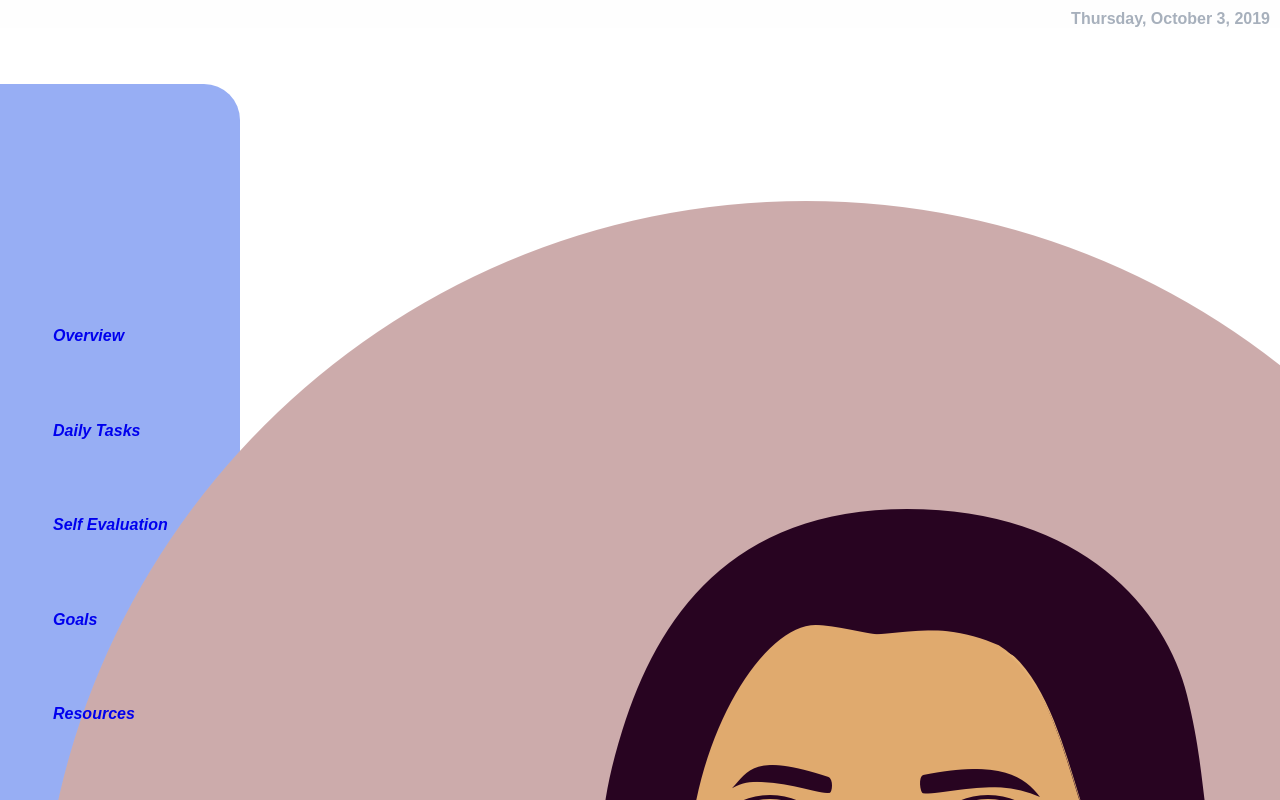
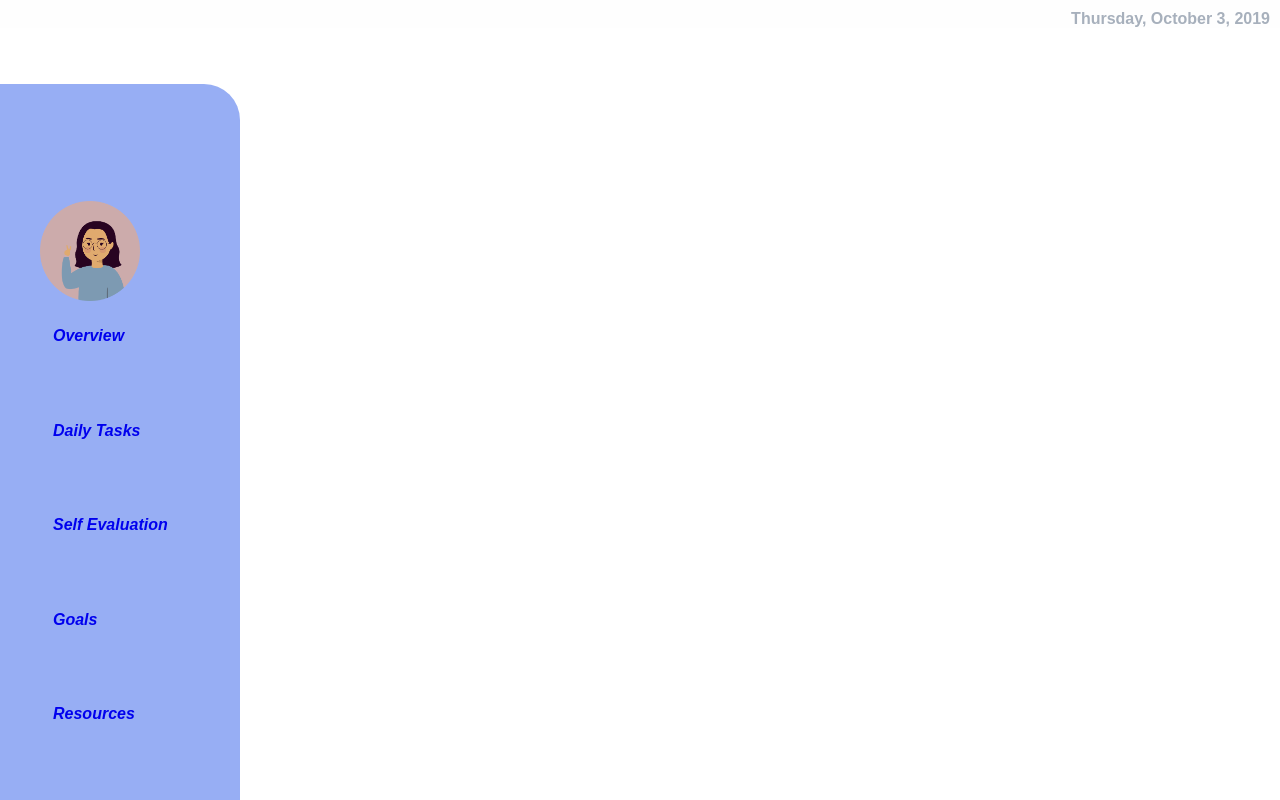
Before and after one commit to jerinraisa/cl-dashboard, a React (Create React App) app: page / in a window 1280 px wide. Built offline with nearby package versions, Linux system fonts and the light colour scheme.

Commit message:
icon image

```diff
--- a/src/components/Navigation.jsx
+++ b/src/components/Navigation.jsx
@@ -2,7 +2,7 @@ import React from "react";
 import { Route, Link, BrowserRouter as Router } from "react-router-dom";
 import { Pages } from "./pages/pages.js";
 import styled from "styled-components";
-import Logo from "../assets/icon.png";
+import Logo from "../assets/logo2.png";
 
 const Container = styled.div`
   display: flex;
@@ -38,13 +38,14 @@ const NavWrapper = styled.div`
   font-weight: 800
   font-size: 1em;
   border-radius: 0px 36px 0px 0px;
-  z-index: -10;
 `;
 
-const IconImage = {
+const IconImage = styled.img`
   display: "flex",
-  alignItems: "center"
-};
+  alignItems: "left"
+  max-width: 100px;
+  max-height: 100px;
+`;
 
 const ImgContainer = styled.div`
   display: "flex",
@@ -100,7 +101,7 @@ class Navigation extends React.Component {
             <h1>{this.state.title}</h1>
             <NavWrapper>
               <ImgContainer>
-                <img src={Logo} className="IconImage" />
+                <IconImage src={Logo}/>
               </ImgContainer>
               {/* Nav side bar  */}
               <PageLink
```
